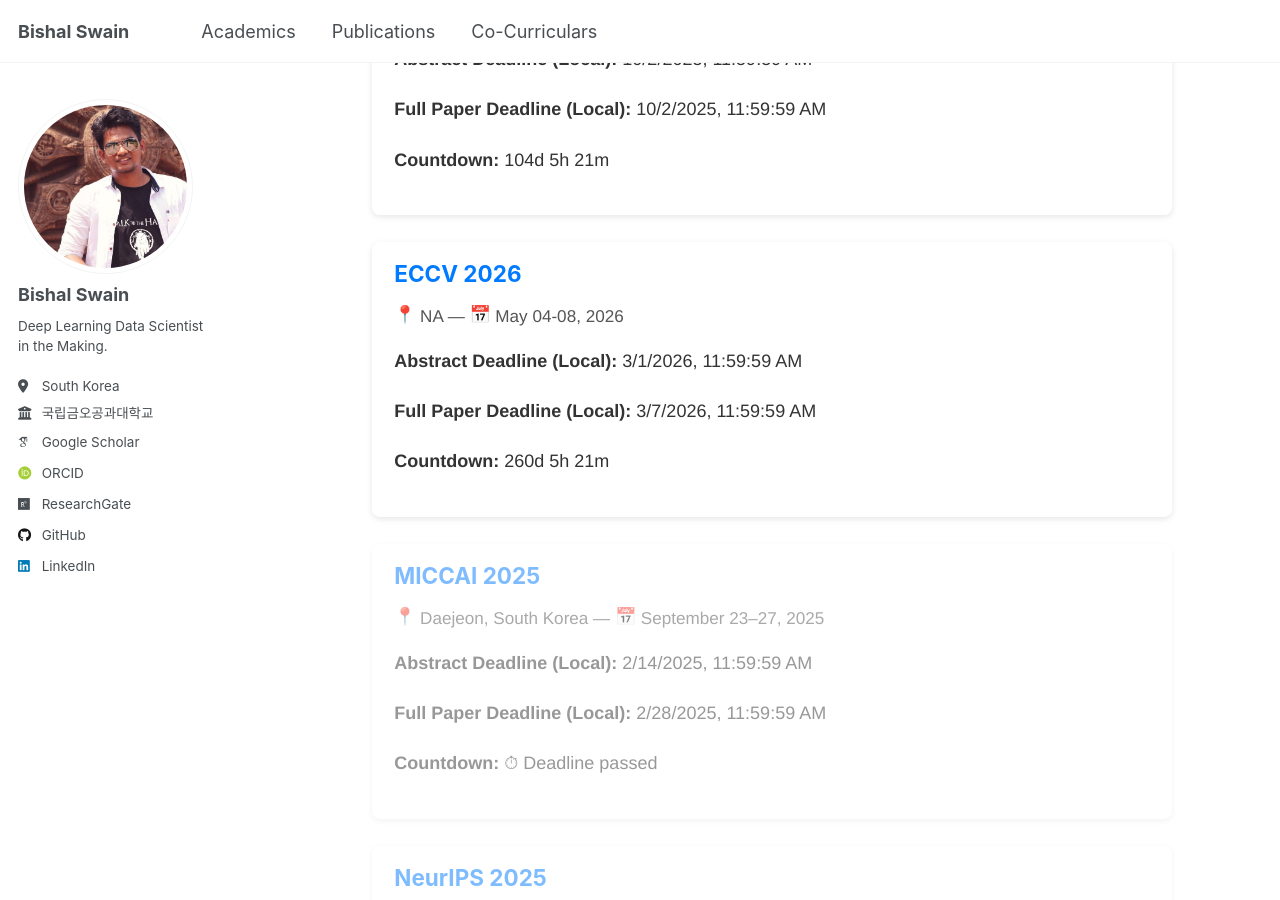
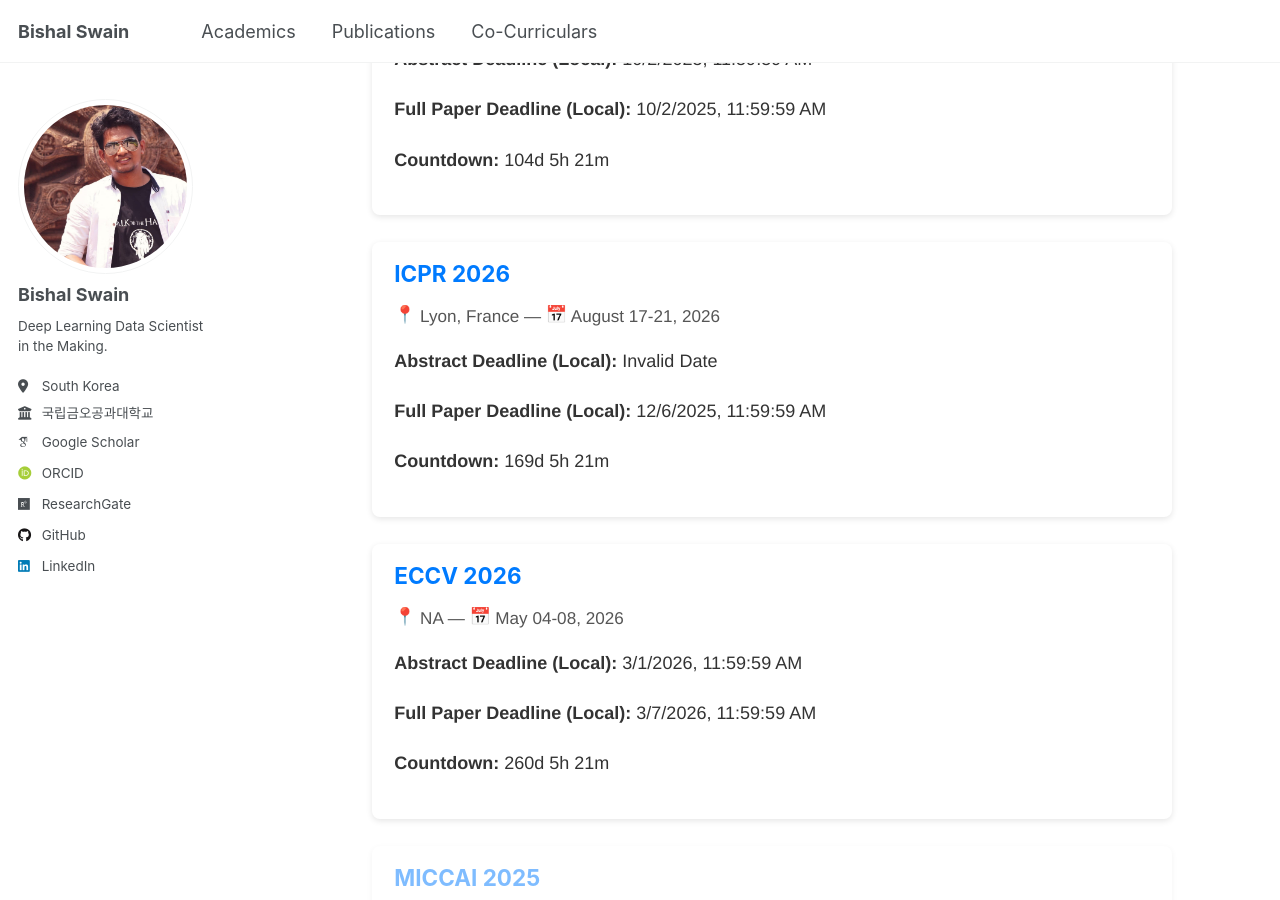
Before and after one commit to bluesaiyancodes/bluesaiyancodes.github.io, a Jekyll site: the page built from _pages/due-conferences.md, in a window 1280 px wide and 900 px high, scrolled down 946 px. Built offline with Jekyll 4.4.1, drawn with Linux system fonts in a browser that asks for light colours; some web fonts are replaced.

Commit message:
misc --update0620-2

```diff
--- a/_data/conferences.yml
+++ b/_data/conferences.yml
@@ -46,6 +46,14 @@
   full_deadline: "2025-10-01T23:59:59-12:00"
   category: ML
 
+- name: ICPR 2026
+  url: https://icpr2026.org/index.html
+  location: Lyon, France
+  date: August 17-21, 2026
+  abstract_deadline: "2025-12-5T23:59:59-12:00"
+  full_deadline: "2025-12-05T23:59:59-12:00"
+  category: CV
+
 - name: ECCV 2026
   url: https://eccv2024.ecva.net/Conferences/2026
   location: NA
```
Also changed, not shown: _pages/co-curriculars.md (+1 -1 lines).
